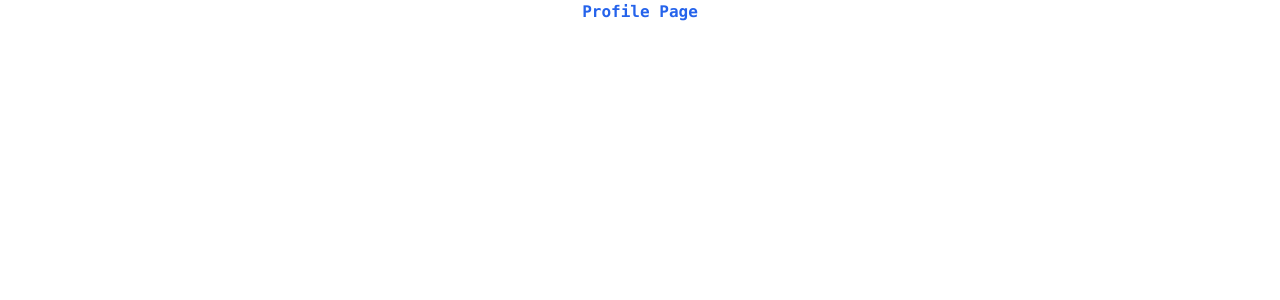
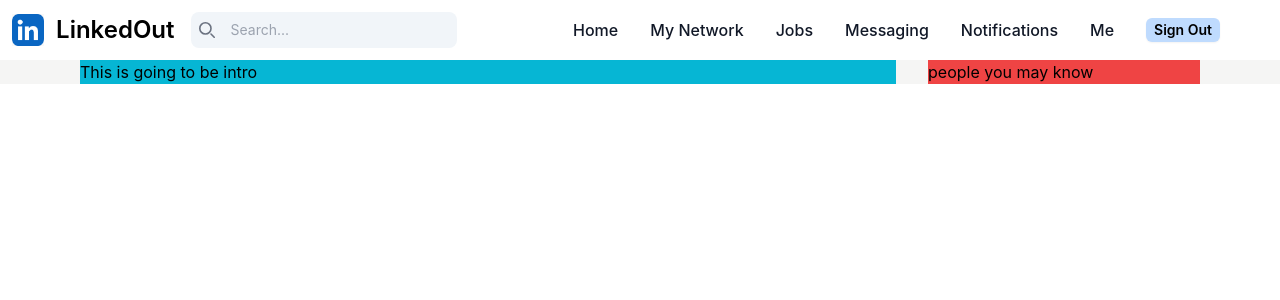
Before and after one commit to khamkarsuraj/linkedin-clone, a React (Create React App) app in the folder client/: page /profile in a window 1280 px wide. Shown: the top 300 px of the page. Built offline with nearby package versions, Linux system fonts and the light colour scheme.

Commit message:
Basic signin and signout functionality
TODO: Update navigation links

```diff
--- a/client/src/App.js
+++ b/client/src/App.js
@@ -2,7 +2,7 @@
 import { BrowserRouter, Routes, Route } from 'react-router-dom';
 import React from 'react'
 
-
+import Navbar from './components/navbar';
 import About from "./components/about_us";
 import Home from "./components/home";
 import SignIn from './components/signin';
@@ -14,6 +14,12 @@
   return (
     <div className="App">
       <BrowserRouter>
+      {/*
+        * Make sure you will add route to list in Navbar,
+        * if you don't want navbar to be shown for that
+        * particular page.
+        */}
+      <Navbar></Navbar>
         <Routes>
           <Route path="/" element={<Home></Home>}></Route>
           <Route path="/home" element={<Home></Home>}></Route>
--- /dev/null
+++ b/client/src/components/navbar.jsx
@@ -0,0 +1,79 @@
+import React from 'react'
+import logo from '../assets/logo.png'
+import { useLocation } from 'react-router-dom';
+/* import home from '../assets/home.png'
+import network from  '../assets/network.png'
+import notification from '../assets/notification.png'
+import message from '../assets/messages.png'
+import job from '../assets/work.png';
+import user from '../assets/user.png'; */
+
+/* Routes you don't want show navigation bar */
+const listNoNavBar = ["/", "/about", "/signin", "/register"];
+
+function Navbar() {
+    if (listNoNavBar.includes(useLocation().pathname)) return null;
+
+    function onSignOutFunction() {
+        localStorage.removeItem('token');
+        window.location.href = '/signin';
+    }
+
+    return (
+        <div>
+            {/* This is navigation bar */}
+            <nav className="bg-white">
+                <div className="flex flex-wrap items-center justify-between p-3">
+                    <div className="flex items-center">
+                        {/* Logo */}
+                        <img src={logo} className="h-8 mr-3" alt="Linkedout Logo" />
+                        <span className="self-center text-2xl font-semibold whitespace-nowrap dark:text-white">LinkedOut</span>
+                        {/* Search */}
+                        <div className="pl-4 flex">
+                            <div className="relative">
+                                <div className="absolute inset-y-0 left-0 flex items-center pl-2">
+                                    <svg className="w-4 h-4 text-gray-500 dark:text-gray-400" aria-hidden="true" xmlns="http://www.w3.org/2000/svg" fill="none" viewBox="0 0 20 20">
+                                    <path stroke="currentColor" stroke-linecap="round" stroke-linejoin="round" stroke-width="2" d="m19 19-4-4m0-7A7 7 0 1 1 1 8a7 7 0 0 1 14 0Z"/>
+                                    </svg>
+                                </div>
+                                <input type="text" id="search-navbar" className="block w-full p-2 pl-10 text-sm text-gray-900 border:hidden rounded-lg bg-slate-100 focus:ring-blue-100 focus:border-blue-100 dark:bg-gray-700" placeholder="Search..." />
+                            </div>
+                        </div>
+                    </div>
+                    <div className="pr-12 items-center justify-between w-full md:flex md:w-auto md:order-1" id="navbar-search">
+                        <ul className="place-content-center flex flex-col p-4 md:p-0 mt-4 font-medium border border-gray-100 rounded-lg bg-gray-50 md:flex-row md:space-x-8 md:mt-0 md:border-0 md:bg-white dark:bg-gray-800 md:dark:bg-gray-900 dark:border-gray-700">
+                            <li>
+                                <a href="/" className=" py-2 pl-3 pr-4 text-gray-900 rounded hover:bg-gray-100 md:hover:bg-transparent md:hover:text-blue-700 md:p-0 md:dark:hover:text-blue-500 dark:text-white dark:hover:bg-gray-700 dark:hover:text-white md:dark:hover:bg-transparent dark:border-gray-700">Home</a>
+                            </li>
+                            <li>
+                                <a href="/" className="block py-2 pl-3 pr-4 text-gray-900 rounded hover:bg-gray-100 md:hover:bg-transparent md:hover:text-blue-700 md:p-0 md:dark:hover:text-blue-500 dark:text-white dark:hover:bg-gray-700 dark:hover:text-white md:dark:hover:bg-transparent dark:border-gray-700">My Network</a>
+                            </li>
+                            <li>
+                                <a href="/" className="block py-2 pl-3 pr-4 text-gray-900 rounded hover:bg-gray-100 md:hover:bg-transparent md:hover:text-blue-700 md:p-0 md:dark:hover:text-blue-500 dark:text-white dark:hover:bg-gray-700 dark:hover:text-white md:dark:hover:bg-transparent dark:border-gray-700">Jobs</a>
+                            </li>
+                            <li>
+                                <a href="/" className="block py-2 pl-3 pr-4 text-gray-900 rounded hover:bg-gray-100 md:hover:bg-transparent md:hover:text-blue-700 md:p-0 md:dark:hover:text-blue-500 dark:text-white dark:hover:bg-gray-700 dark:hover:text-white md:dark:hover:bg-transparent dark:border-gray-700">Messaging</a>
+                            </li>
+                            <li>
+                                <a href="/" className="block py-2 pl-3 pr-4 text-gray-900 rounded hover:bg-gray-100 md:hover:bg-transparent md:hover:text-blue-700 md:p-0 dark:text-white md:dark:hover:text-blue-500 dark:hover:bg-gray-700 dark:hover:text-white md:dark:hover:bg-transparent dark:border-gray-700">Notifications</a>
+                            </li>
+                            <li>
+                                <a href="/" className="block py-2 pl-3 pr-4 text-gray-900 rounded hover:bg-gray-100 md:hover:bg-transparent md:hover:text-blue-700 md:p-0 md:dark:hover:text-blue-500 dark:text-white dark:hover:bg-gray-700 dark:hover:text-white md:dark:hover:bg-transparent dark:border-gray-700">Me</a>
+                            </li>
+                            <li>
+                                <button type="submit"
+                                        className="flex w-full px-2 py-0.8 justify-center rounded-md bg-blue-200 text-sm font-semibold leading-6 text-black shadow-sm hover:bg-blue-200 focus-visible:outline focus-visible:outline-2 focus-visible:outline-offset-2 focus-visible:outline-blue-200"
+                                        onClick={onSignOutFunction}
+                                >
+                                Sign Out
+                                </button>
+                            </li>
+                        </ul>
+                    </div>
+                </div>
+            </nav>
+        </div>
+    )
+}
+
+export default Navbar
--- a/client/src/components/profile.jsx
+++ b/client/src/components/profile.jsx
@@ -1,7 +1,7 @@
 import React from 'react';
-import axios from 'axios';
 
 function Profile() {
+    /*
     const onLoadFunction = async e => {
         e.preventDefault();
         try {
@@ -13,11 +13,15 @@
             console.log(err.message);
         }
     };
-
+    */
 
     return (
-        <div>
-            <p className='font-normal hover:font-bold font-mono text-blue-600 text-center'>Profile Page</p>
+        <div className='bg-stone-100'>
+            {/* Here divided page into two section */}
+            <div className='flex flex-row px-20 space-x-8'>
+                <div className='basis-3/4 bg-cyan-500'>This is going to be intro</div>
+                <div className='basis-1/4 bg-red-500'>people you may know</div>
+            </div>
         </div>
     )
 }
```
